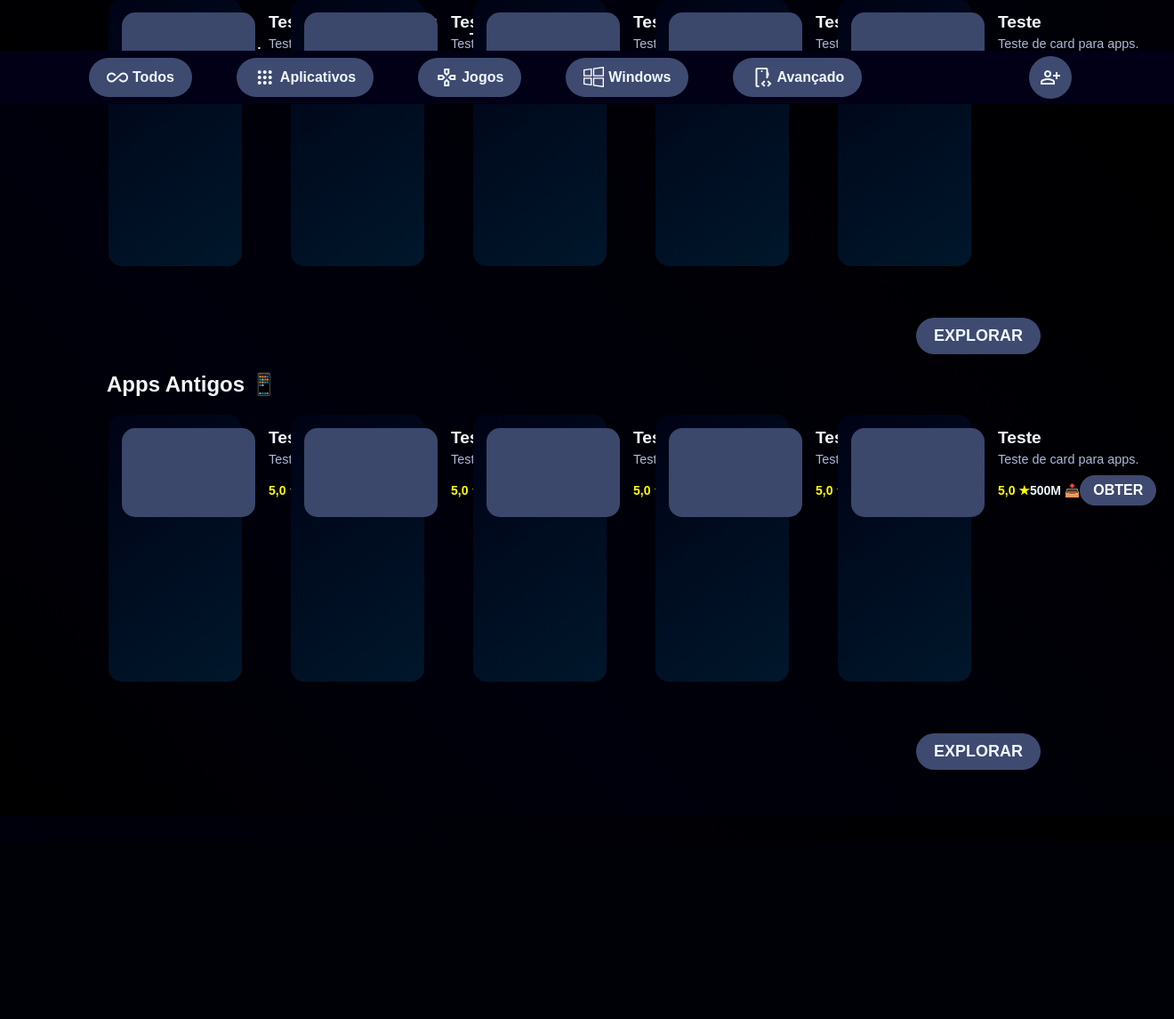
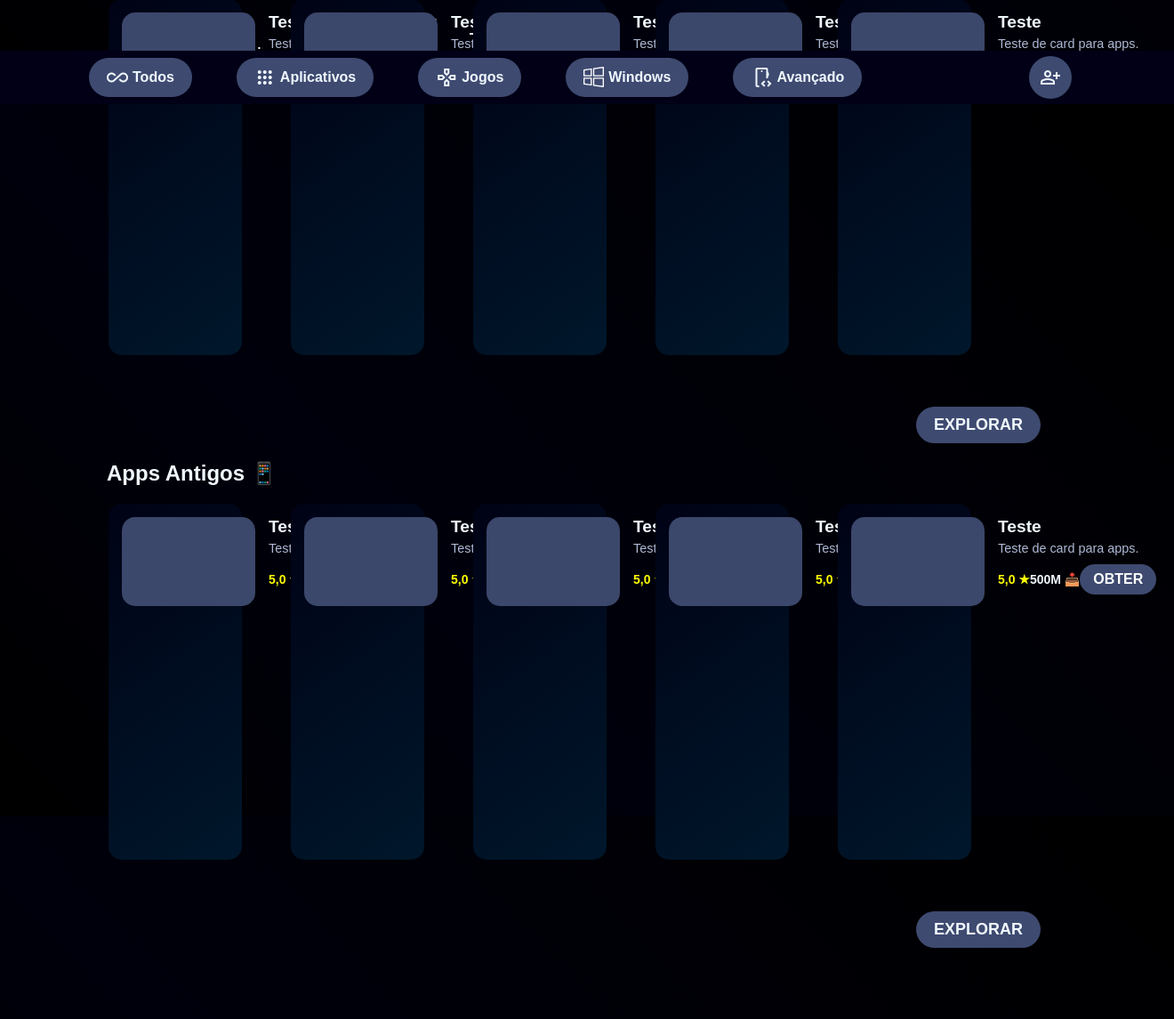
Before and after one commit to MateusPilonetto/GravityStore, a Flask app: page / in a window 1320 px wide. Shown: the part 683-1828 px from the top of the page at 89% size. Before the commit the page ends 1548 px from the top, so only its background shows below. Run offline with Flask 3, Linux system fonts and the light colour scheme; data that the repository does not hold is empty; some libraries are stand-ins or nearby versions; some web fonts are replaced.

Commit message:
correc..

```diff
--- a/projeto_gravity_store/main/static/style.css
+++ b/projeto_gravity_store/main/static/style.css
@@ -788,17 +788,16 @@ main {
 /* O card individual (Aplica-se à classe e ao ID) */
 .card,
 #card {
-  display: flex;
-  flex-flow: column wrap;
-  align-items: center;
+  display: flex !important;
+  flex-flow: column wrap !important;
   background: linear-gradient(145deg, #000215, #00172b);
   width: 150px;
-  height: 300px;
+  height: 400px;
   border-radius: 15px;
   padding: 15px;
   box-sizing: border-box;
   transition: 0.3s;
-  gap: 15px; /* Novo: Dá espaço entre a imagem e o texto automaticamente */
+  gap: 15px;
 }
 
 .card:hover,
@@ -810,7 +809,6 @@ main {
 .img {
   width: 150px;
   height: 100px;
-  flex-shrink: 0;
   background-color: #3b476b;
   border-radius: 15px;
   overflow: hidden;
```
